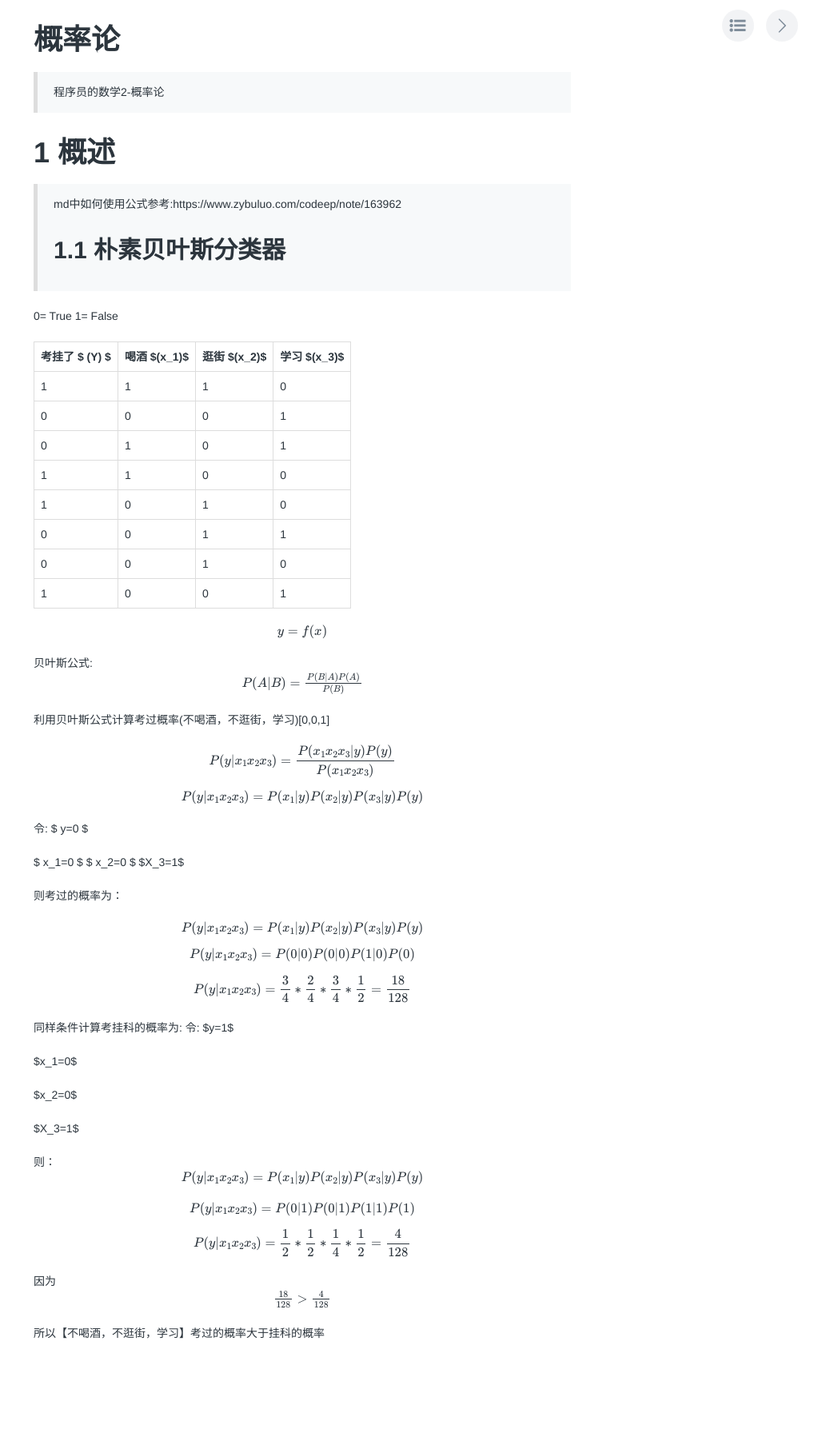
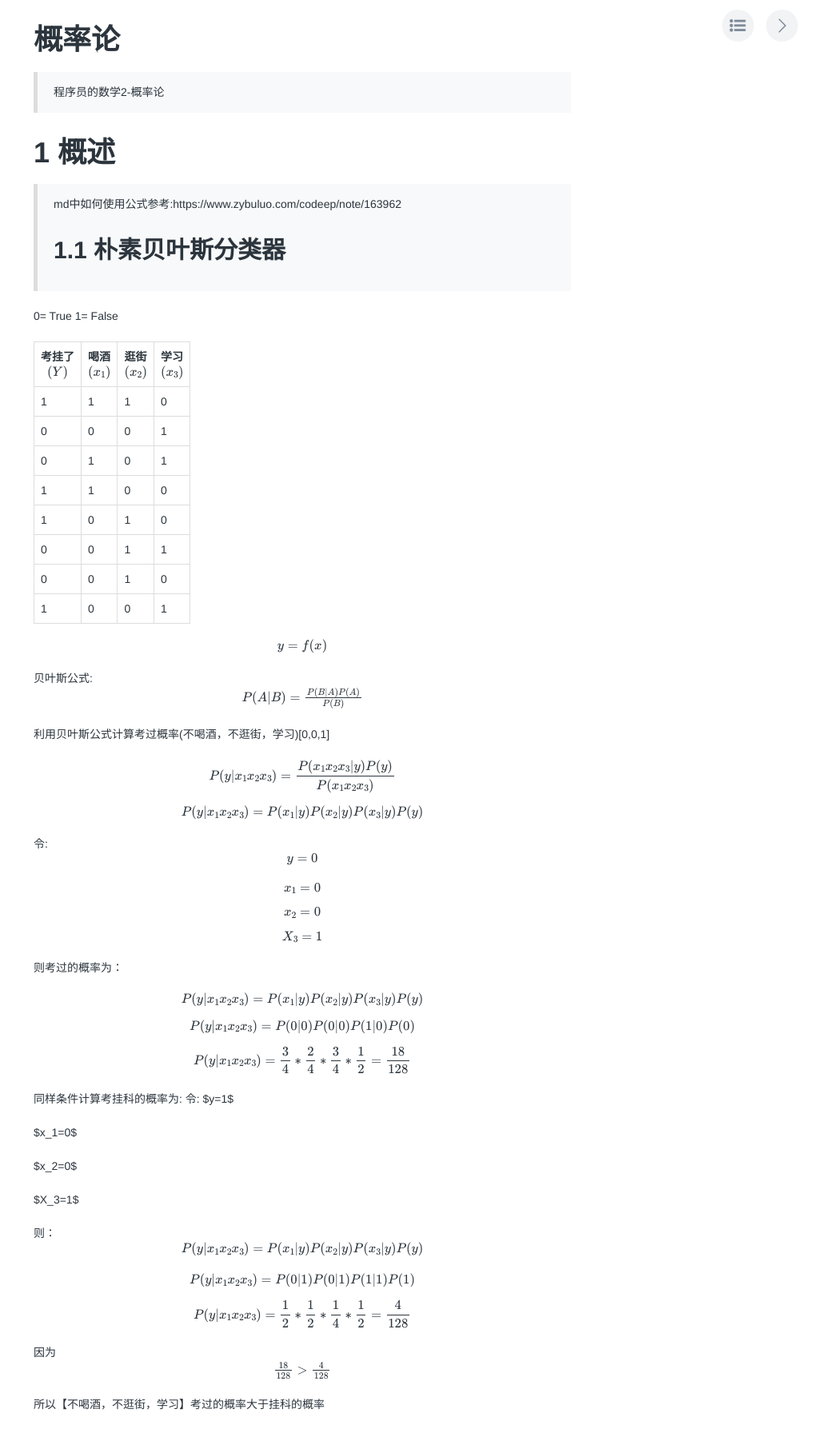
Before and after one commit to wangbokun/wangbokun.github.io, a Jekyll site: the page built from _posts/数学/2018-07-23-概率论.md, in a window 1280 px wide. Shown: the top 1802 px of the page at 80% size, without its empty margins (262-1280 px from the left). Built offline with Jekyll 4.4.1, drawn with Linux system fonts in a browser that asks for light colours; formulas are drawn with MathJax 3; comment, search, counter and statistics services are not loaded.

Commit message:
贝叶斯ush

```diff
--- a/_posts/数学/2018-07-23-概率论.md
+++ b/_posts/数学/2018-07-23-概率论.md
@@ -11,7 +11,7 @@ category: 数学
 0= True
 1= False
 
-| 考挂了 $ (Y) $ | 喝酒 $(x_1)$ |逛街 $(x_2)$ |学习 $(x_3)$ |
+| 考挂了 $$(Y)$$| 喝酒 $$(x_1)$$|逛街 $$(x_2)$$ |学习$$(x_3)$$ |
 | --- | --- | --- |---|
 |  1| 1 | 1 |0|
 |0|0|0|1|
@@ -35,10 +35,13 @@ $$P(y|x_1x_2x_3)=\frac{P(x_1x_2x_3|y)P(y)}{P(x_1x_2x_3)}$$
 $$P(y|x_1x_2x_3)=P(x_1|y)P(x_2|y)P(x_3|y)P(y)$$
 
 令:
-$ y=0 $
+$$y=0$$
 
-$ x_1=0 $ $ x_2=0 $
-$X_3=1$
+$$x_1=0$$
+
+$$x_2=0$$
+
+$$X_3=1$$
 
 则考过的概率为：
 
```
